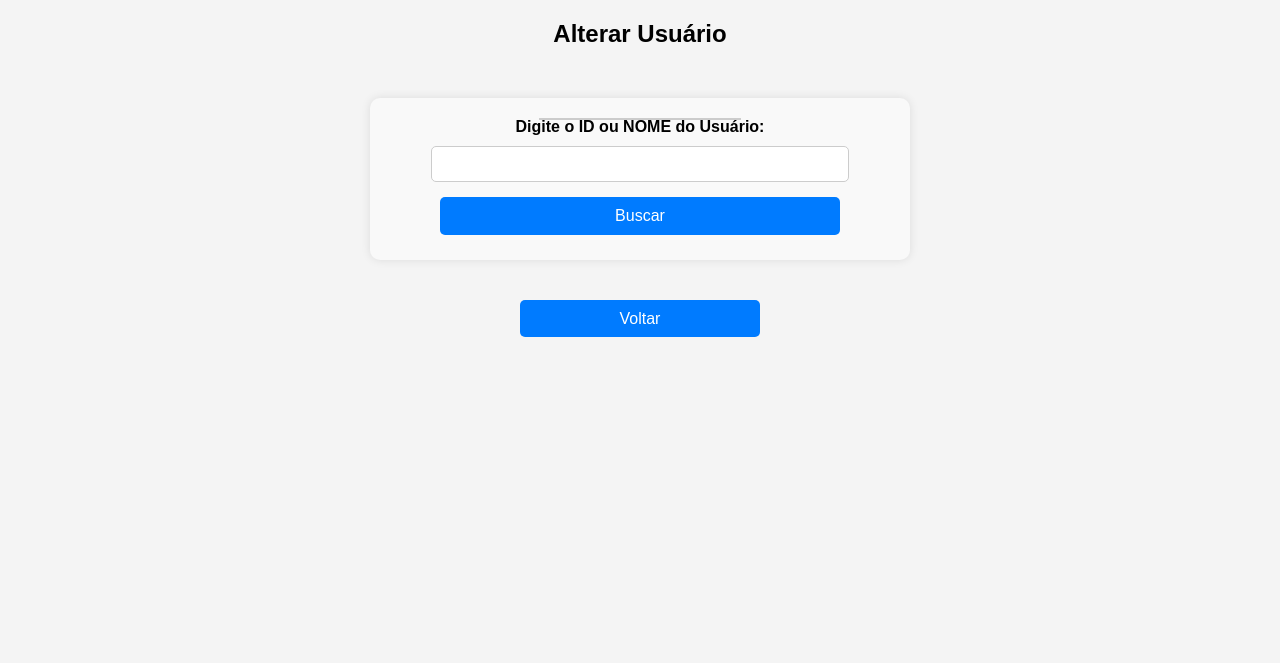
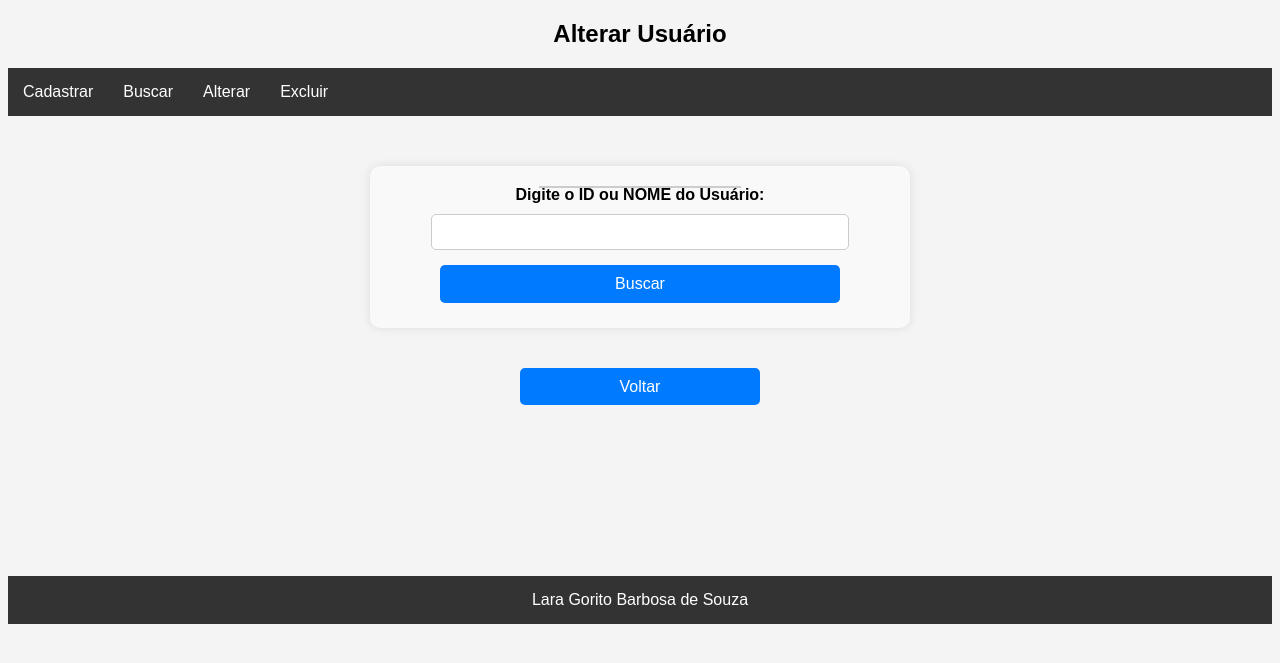
Before and after one commit to laragoritob/LaraSouza_Prova, a PHP site: page /alterar_usuario.php in a window 1280 px wide. Shown: the top 663 px of the page. Run offline with PHP 8.4, Linux system fonts and the light colour scheme; a user stored in the database is signed in; data comes from the database, SQL or seed files in the repository.

Commit message:
Arquivo Alterar Usuário
Responsável por alterar os usuários

```diff
--- a/alterar_usuario.php
+++ b/alterar_usuario.php
@@ -35,6 +35,44 @@
             }
         }
     }
+
+    // OBTENDO O NOME DO PERFIL DO USUÁRIO LOGADO
+    $id_perfil = $_SESSION['perfil'];
+    $sqlPerfil = "SELECT nome_perfil FROM perfil WHERE id_perfil = :id_perfil";
+    $stmtPerfil = $pdo->prepare($sqlPerfil);
+    $stmtPerfil->bindParam(':id_perfil', $id_perfil);
+    $stmtPerfil->execute();
+    $perfil = $stmtPerfil->fetch(PDO::FETCH_ASSOC);
+    $nome_perfil = $perfil['nome_perfil'];
+
+    // DEFINIÇÃO DAS PERMISSÕES POR PERFIL
+    $permissoes = [
+        // PERMISSÕES DO ADMIN
+        1 => ["Cadastrar"=>["cadastro_usuario.php", "cadastro_perfil.php", "cadastro_cliente.php", "cadastro_fornecedor.php", "cadastro_produto.php", "cadastro_funcionario.php"],
+              "Buscar"=>["buscar_usuario.php", "buscar_perfil.php", "buscar_cliente.php", "buscar_fornecedor.php", "buscar_produto.php", "buscar_funcionario.php"],
+              "Alterar"=>["alterar_usuario.php", "alterar_perfil.php", "alterar_cliente.php", "alterar_fornecedor.php", "alterar_produto.php", "alterar_funcionario.php"],
+              "Excluir"=>["excluir_usuario.php", "excluir_perfil.php", "excluir_cliente.php", "excluir_fornecedor.php", "excluir_produto.php", "excluir_funcionario.php"]],
+
+        // PERMISSÕES DA SECRETÁRIA
+        2 => ["Cadastrar"=>["cadastro_cliente.php"],
+              "Buscar"=>["buscar_cliente.php", "buscar_fornecedor.php", "buscar_produto.php"],
+              "Alterar"=>["alterar_fornecedor.php", "alterar_produto.php"],
+              "Excluir"=>["excluir_produto.php"]],
+
+        // PERMISSÕES DO ALMOXARIFE
+        3 => ["Cadastrar"=>["cadastro_fornecedor.php", "cadastro_produto.php"],
+              "Buscar"=>["buscar_cliente.php", "buscar_fornecedor.php", "buscar_produto.php"],
+              "Alterar"=>["alterar_fornecedor.php", "alterar_produto.php"],
+              "Excluir"=>["excluir_produto.php"]],
+
+        // PERMISSÕES DO CLIENTE
+        4 => ["Cadastrar"=>["cadastro_cliente.php"],
+              "Buscar"=>["buscar_cliente.php"],
+              "Alterar"=>["alterar_cliente.php"]],
+    ];
+
+    // OBTENDO AS OPÇÕES DISPONIVEIS PARA O PERFIL DO USUÁRIO LOGADO
+    $opcoes_menu = $permissoes["$id_perfil"];
 ?>
 
 
@@ -66,10 +104,35 @@
             .voltar:hover {
                 background-color: #0056b3; /* Azul mais escuro ao passar o mouse */
             }
+
+            footer {
+                background-color: #333;
+                color: white;
+                padding: 15px;
+                margin-top: 180px;
+            }
     </style>
 </head>
 <body>
     <h2> Alterar Usuário </h2>
+
+    <nav>
+        <ul class="menu">
+            <?php foreach($opcoes_menu as $categoria => $arquivos) { ?>
+                <li class="dropdown">
+                    <a href="#"><?= $categoria ?></a>
+
+                    <ul class="dropdown-menu">
+                        <?php foreach($arquivos as $arquivo) { ?>
+                            <li>
+                                <a href="<?= $arquivo ?>"><?= ucfirst(str_replace("_", " ", basename($arquivo, ".php"))) ?></a>
+                            </li>
+                        <?php } ?>
+                    </ul>
+                </li>
+            <?php } ?>
+        </ul>
+    </nav>
 
     <form action="alterar_usuario.php" method="POST">
     <label for="busca"> Digite o ID ou NOME do Usuário: </label>
@@ -83,7 +146,7 @@
     <?php if ($usuario) { ?>
 
         <!-- FORMULÁRIO PARA ALTERAR USUÁRIO -->
-         <form action="processa_alteracao_usuario.php" method="POST">
+         <form id="formProcessar" action="processa_alteracao_usuario.php" method="POST">
             <input type="hidden" name="id_usuario" value="<?= htmlspecialchars($usuario['id_usuario']) ?>">
 
             <label for="nome"> Nome: </label>
@@ -113,5 +176,23 @@
     <?php } ?>
 
     <a class="voltar" href="principal.php"> Voltar </a>
+
+    <script>
+        document.getElementById("formProcessar").addEventListener("submit", function(event) {
+            let nome = document.getElementById("nome").value.trim();
+
+            // Regex: aceita apenas letras (maiúsculas e minúsculas) e espaços
+            let nomeRegex = /^[A-Za-zÀ-ÿ\s]+$/;
+
+            if (!nomeRegex.test(nome)) {
+                alert("O nome não pode conter números ou caracteres especiais!");
+                event.preventDefault();
+                return;
+            }
+        });
+    </script>
 </body>
+<footer>
+    Lara Gorito Barbosa de Souza
+</footer>
 </html>
```
